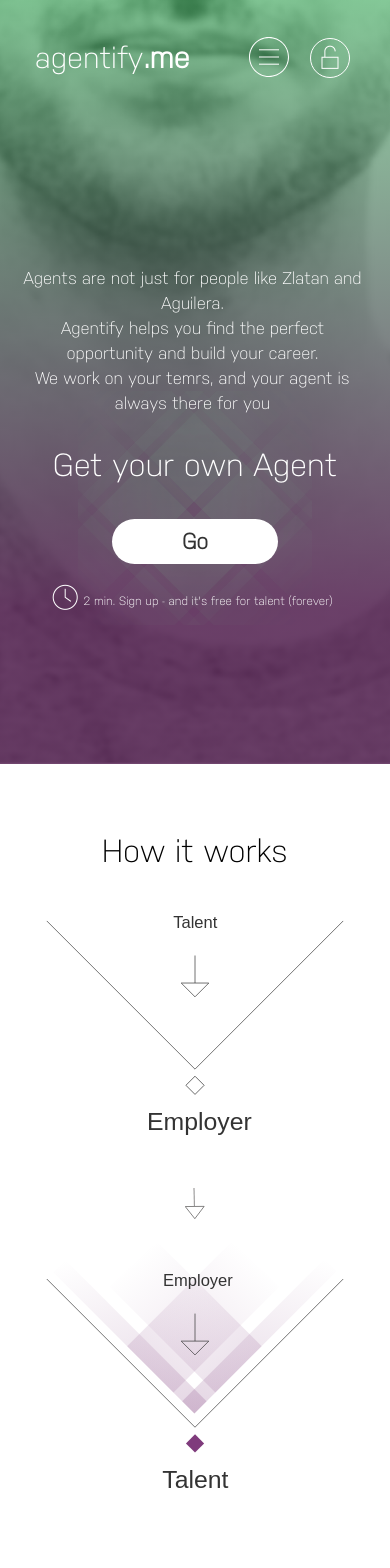
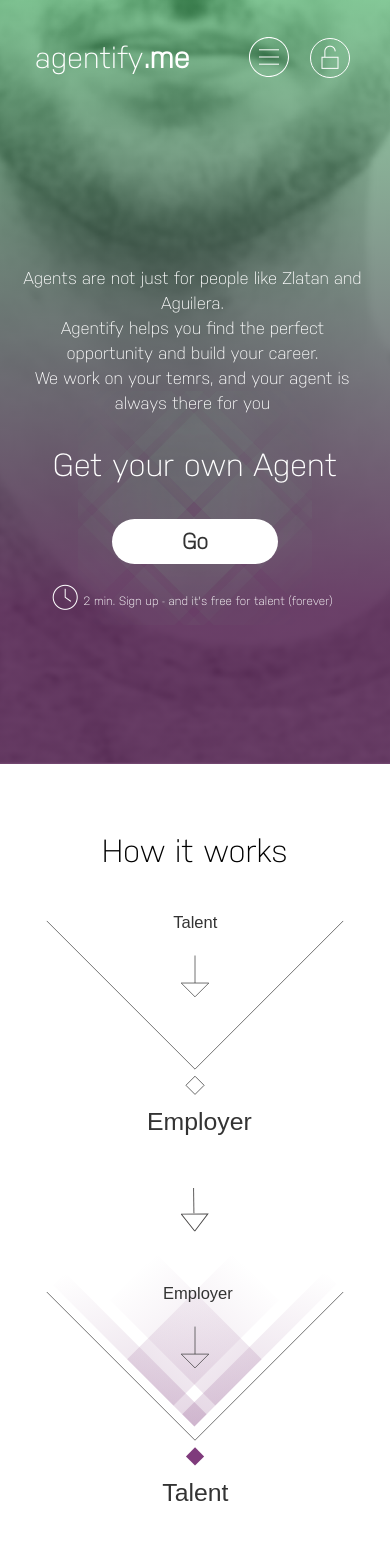
Before and after one commit to super-developer-star/Employee, a React (Create React App) app: page / in a window 390 px wide. Shown: the top 1568 px of the page. Built offline with nearby package versions, Linux system fonts and the light colour scheme.

Commit message:
fix responsive issue

```diff
--- a/src/components/HowItWork/Style.js
+++ b/src/components/HowItWork/Style.js
@@ -102,9 +102,13 @@ export const RightArrow = styled.img`
     }
 `
 export const VerticalArrow = styled.img`
-    width: 5vw;
+    width: 7vw;
     @media(min-width:768px){
         display: none;
+    }
+
+    @media(min-width:392px) and (max-width:767px){
+        width: 5vw;
     }
 `
 export const Content = styled.div`
```
